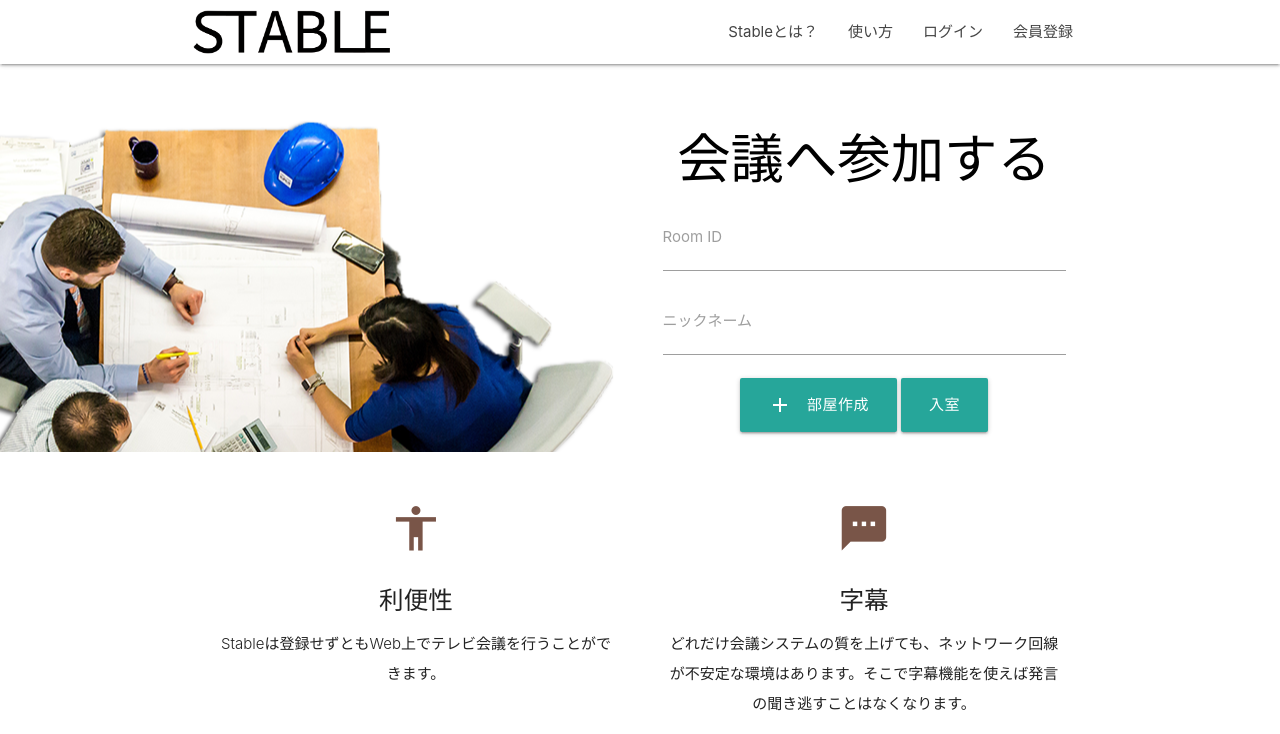
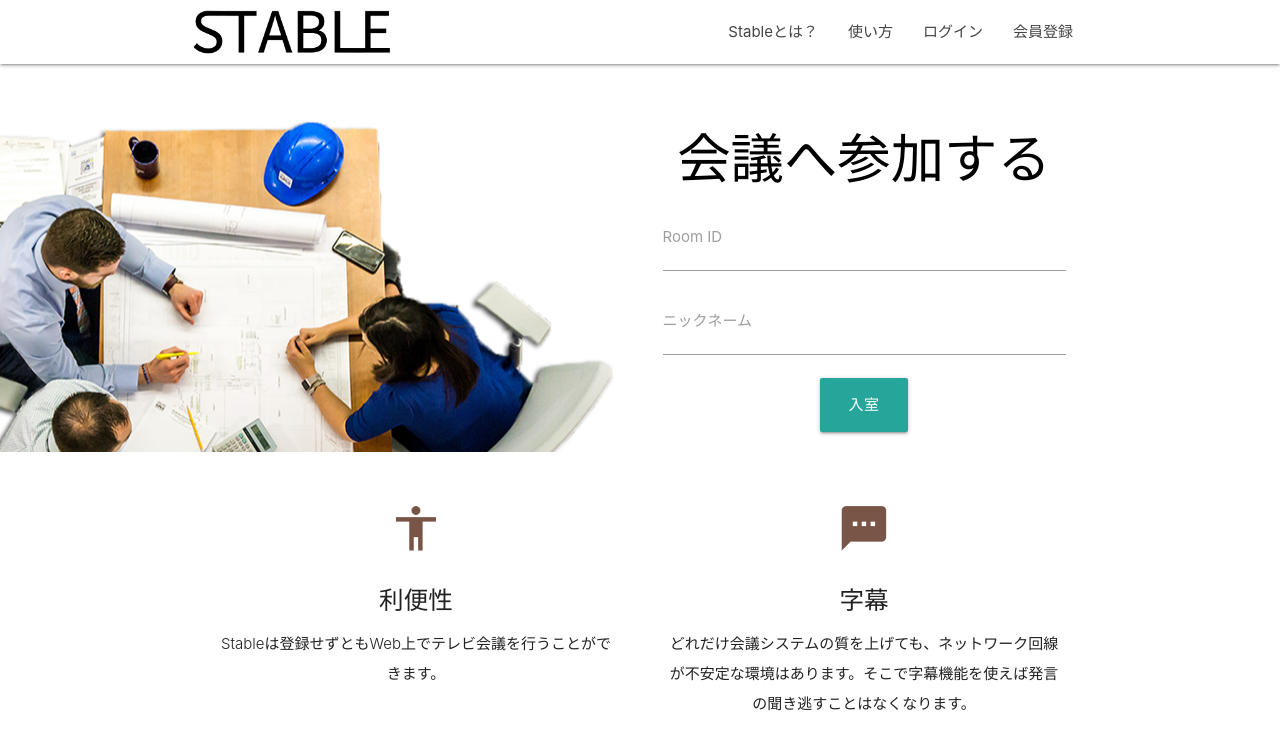
Before and after one commit to AdiosSora/subcall_cosmo, a PHP site: page / in a window 1280 px wide. Shown: the top 734 px of the page. Run offline with PHP 8.4, Linux system fonts and the light colour scheme; some libraries are stand-ins or nearby versions.

Commit message:
部屋作成ボタン削除

```diff
--- a/index.php
+++ b/index.php
@@ -33,7 +33,6 @@
                     <input name="guest_name" id="guest_name" type="text" class="validate" >
                     <label for="guest_name">ニックネーム</label>
                   </div>
-                  <a class="waves-effect waves-light btn-large" href="javascript:clickBtn_create();" ><i class="material-icons left">add</i>部屋作成</a>
                   <a class="waves-effect waves-light2 btn-large" href="javascript:join_form.submit();">入室</a>
                 </form>
               </div>
```
